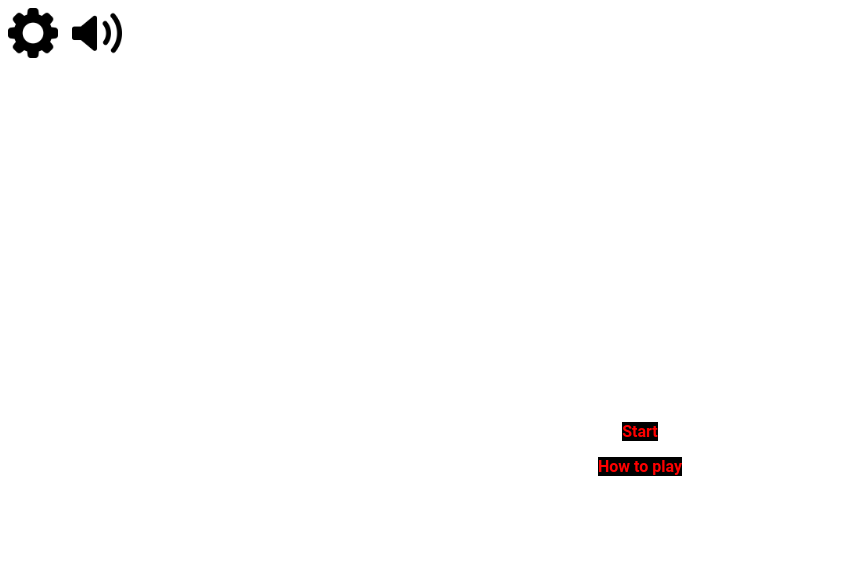
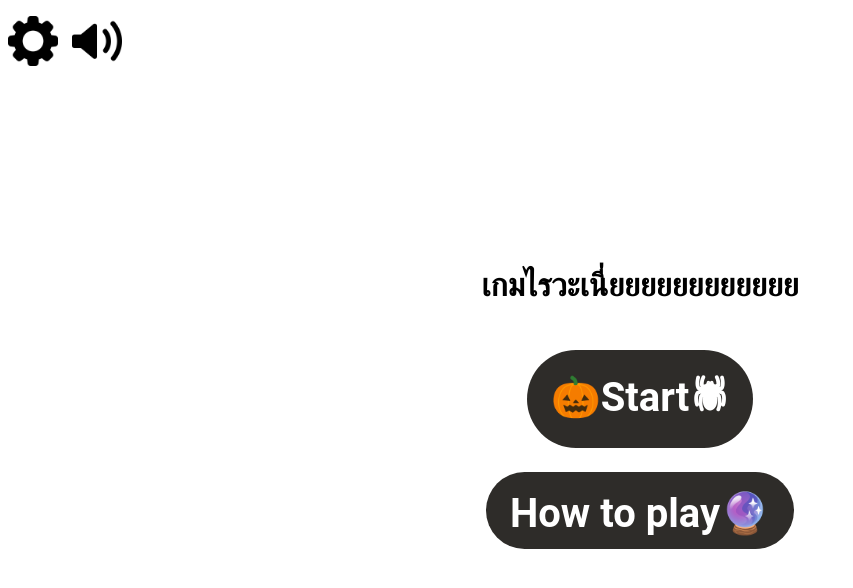
Before and after one commit to NutchapolSal/osproject, a SvelteKit app: page / in a window 1280 px wide. Shown: the top 588 px of the page, without its empty margins (0-853 px from the left). Built offline with nearby package versions, Linux system fonts and the light colour scheme.

Commit message:
diamond main menu draft 1

```diff
--- a/src/routes/+page.svelte
+++ b/src/routes/+page.svelte
@@ -1,15 +1,17 @@
 <script>
-	import Button from '../components/Button.svelte';
 	import settingImage from '$lib/images/settings.png';
 	import speakerUmage from '$lib/images/speaker-filled-audio-tool.png';
 </script>
 
-<img src={settingImage} alt="settings" width="50px" height="50px" />
-<img src={speakerUmage} alt="settings" width="50px" height="50px" />
+<p>
+	<img src={settingImage} alt="settings" width="50px" height="50px" />
+	<img src={speakerUmage} alt="settings" width="50px" height="50px" />
+</p>
+
 <div>
-	<a href="./game">Start</a>
-	<!-- <a href="./game">Game mode</a> -->
-	<a href="./help">How to play</a>
+	<h1>เกมไรวะเนี่ยยยยยยยยยยยย</h1>
+	<a href="./game">&#127875;Start&#128375;</a>
+	<a href="./help">How to play&#128302;</a>
 </div>
 
 <style>
@@ -18,22 +20,26 @@
 		flex-direction: column;
 		justify-content: center;
 		align-items: center;
-		gap: 16px;
-		/* height: 100vh; */
-		padding-top: 45vh;
+		gap: 24px;
+		padding-top: 20vh;
 	}
 
 	a {
 		text-decoration: none;
-		color: rgb(255, 0, 0);
-		font-size: 16px;
+		color: #fff;
+		background: #2e2c29;
+		font-size: 40px;
 		font-weight: 600;
 		font-family: 'Roboto', sans-serif;
-		background-color: black;
+		padding-left: 24px;
+		padding-right: 24px;
+		padding-top: 18px;
+		padding-bottom: 12px;
+		border-radius: 980px;
 	}
 
 	a:hover {
-		background-color: #15ff00;
+		background-color: #e6862e;
 	}
 
 	img {
```
